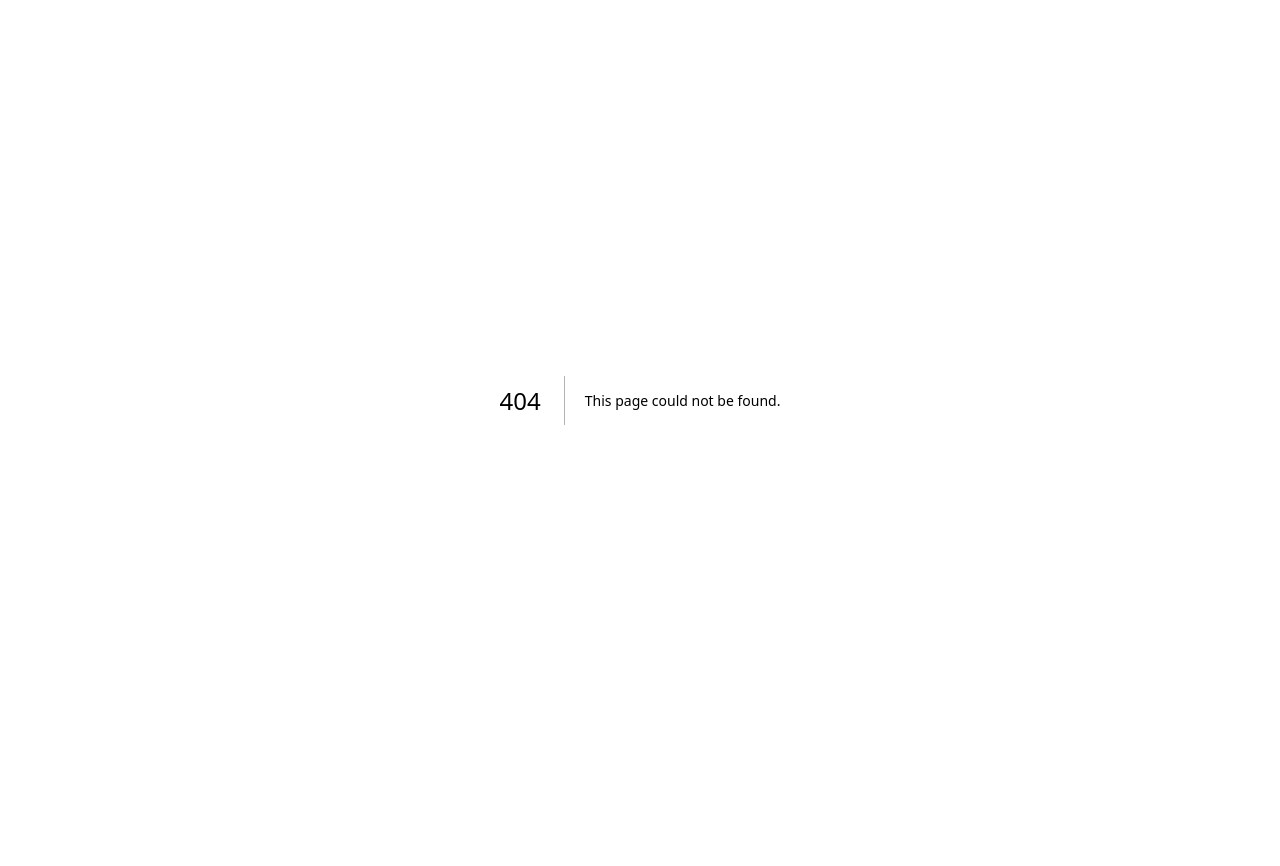
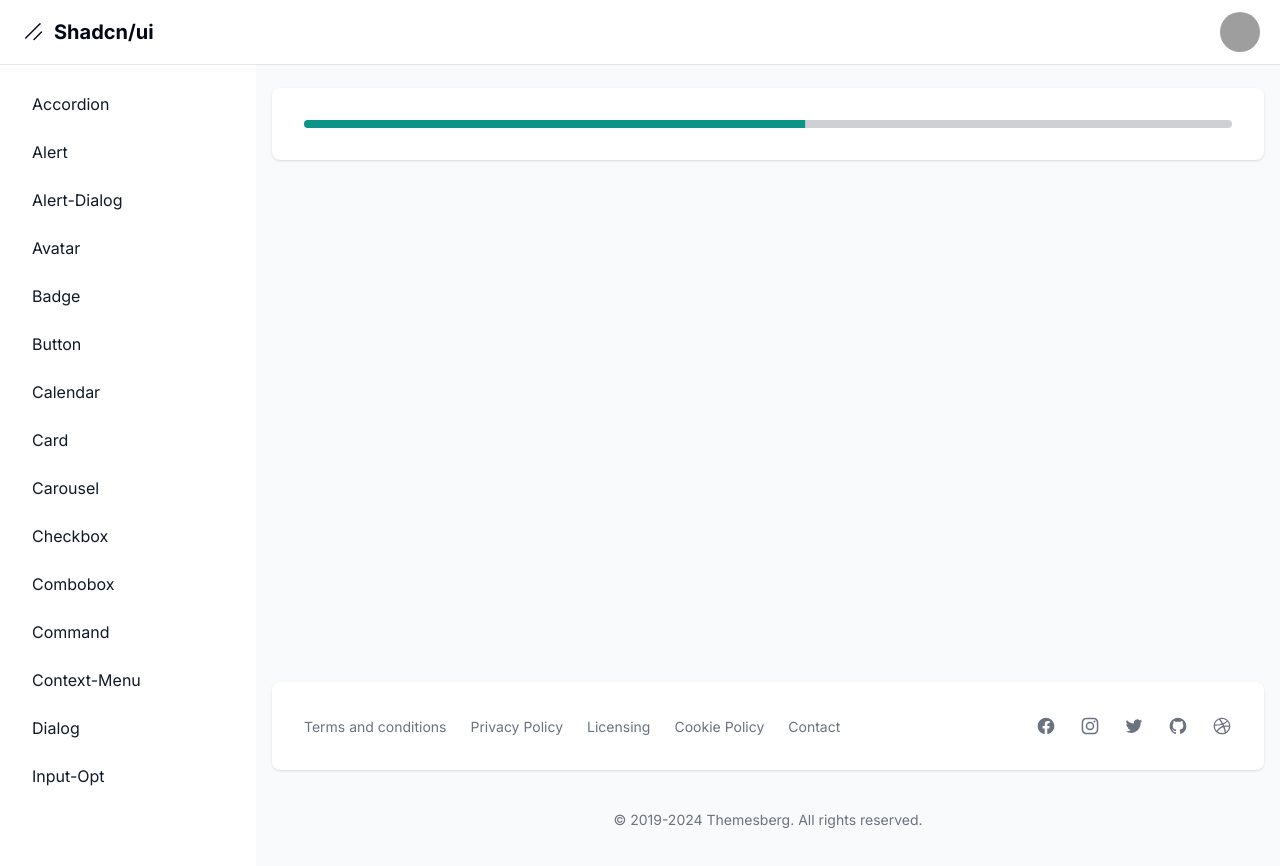
Before and after one commit to gergg90/shadcn-ui, a Next.js app: page /dashboard/progress in a window 1280 px wide. Before the commit this address had no page. Shown: the top 866 px of the page. Before the commit the page ends 800 px from the top, so only its background shows below. Built offline with nearby package versions, Linux system fonts and the light colour scheme; grey boxes are pictures that could not be loaded.

Commit message:
progress bar

```diff
--- a/package.json
+++ b/package.json
@@ -21,6 +21,7 @@
     "@radix-ui/react-label": "^2.1.0",
     "@radix-ui/react-menubar": "^1.1.1",
     "@radix-ui/react-popover": "^1.1.1",
+    "@radix-ui/react-progress": "^1.1.0",
     "@radix-ui/react-select": "^2.1.1",
     "@radix-ui/react-slot": "^1.1.0",
     "class-variance-authority": "^0.7.0",
--- a/src/app/dashboard/layout.tsx
+++ b/src/app/dashboard/layout.tsx
@@ -21,6 +21,7 @@
   { name: "context-menu", href: "context-menu" },
   { name: "menubar", href: "menubar" },
   { name: "input-opt", href: "input-opt" },
+  { name: "progress", href: "progress" },
 ].sort((a, b) => a.name.localeCompare(b.name));
 
 export default function DashboardLayout({
--- /dev/null
+++ b/src/app/dashboard/progress/page.tsx
@@ -0,0 +1,40 @@
+"use client";
+import { Progress } from "@/components/ui/progress";
+import { cn } from "@/lib/utils";
+import { useEffect, useState } from "react";
+
+const ProgressPage = () => {
+  const [progress, setProgress] = useState(0);
+
+  useEffect(() => {
+    const interval = setInterval(() => {
+      setProgress((prev) => {
+        if (prev >= 100) {
+          clearInterval(interval);
+          return 100;
+        }
+
+        return prev + 1;
+      });
+    }, 100);
+
+    return () => {
+      clearInterval(interval);
+    };
+  }, []);
+
+  return (
+    <div>
+      <Progress
+        value={progress}
+        indicatorColor={cn({
+          "bg-teal-500": progress < 50,
+          "bg-teal-600": progress >= 50 && progress < 80,
+          "bg-teal-700": progress >= 80,
+        })}
+      />
+    </div>
+  );
+};
+
+export default ProgressPage;
--- /dev/null
+++ b/src/components/ui/progress.tsx
@@ -0,0 +1,33 @@
+"use client";
+
+import * as ProgressPrimitive from "@radix-ui/react-progress";
+import * as React from "react";
+
+import { cn } from "@/lib/utils";
+
+interface CustomProgressProps
+  extends React.ComponentPropsWithoutRef<typeof ProgressPrimitive.Root> {
+  indicatorColor?: string;
+}
+
+const Progress = React.forwardRef<
+  React.ElementRef<typeof ProgressPrimitive.Root>,
+  CustomProgressProps
+>(({ className, value, indicatorColor = "bg-primary", ...props }, ref) => (
+  <ProgressPrimitive.Root
+    ref={ref}
+    className={cn(
+      "relative h-2 w-full overflow-hidden rounded-full bg-primary/20",
+      className
+    )}
+    {...props}
+  >
+    <ProgressPrimitive.Indicator
+      className={cn("h-full w-full flex-1  transition-all", indicatorColor)}
+      style={{ transform: `translateX(-${100 - (value || 0)}%)` }}
+    />
+  </ProgressPrimitive.Root>
+));
+Progress.displayName = ProgressPrimitive.Root.displayName;
+
+export { Progress };
```
Also changed, not shown: 1 other file (tests, documents, lock files or other folders).
